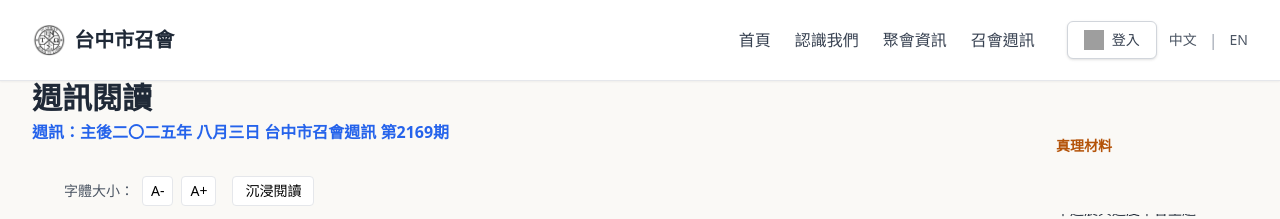
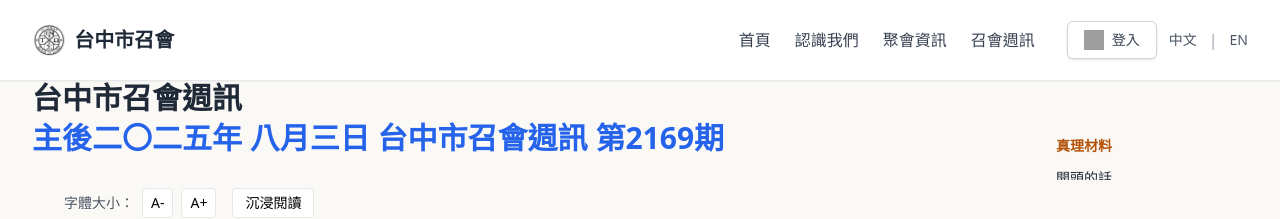
Before and after one commit to SamuelXingCheng/chtai-webapp, a Vue app in the folder frontend/: page /weekly in a window 1280 px wide. Shown: the top 219 px of the page. Built offline with nearby package versions, Linux system fonts and the light colour scheme; no server answers; grey boxes are pictures that could not be loaded.

Commit message:
style: 修改週訊閱讀標題顯示內容

```diff
--- a/frontend/src/components/weekly/WeeklyReader.vue
+++ b/frontend/src/components/weekly/WeeklyReader.vue
@@ -10,13 +10,12 @@
   >
     <!-- 標題區塊：沉浸模式時隱藏 -->
     <div v-if="!immersive" class="space-y-1">
-      <h1 class="text-3xl font-bold text-gray-800">週訊閱讀</h1>
-      <div v-if="weeklyData.title" class="text-blue-600 font-semibold">
-        週訊：{{ weeklyData.title }}
+      <h1 class="text-3xl font-bold text-gray-800">台中市召會週訊</h1>
+      <div v-if="weeklyData.title" class="text-3xl text-blue-600 font-semibold">
+        {{ weeklyData.title }}
       </div>
     </div>
 
-    <!-- 替換 WeeklyReader.vue 中這一段 -->
     <div
       class="sticky top-[75px] z-30 bg-beige"
       v-if="!immersive"
```
